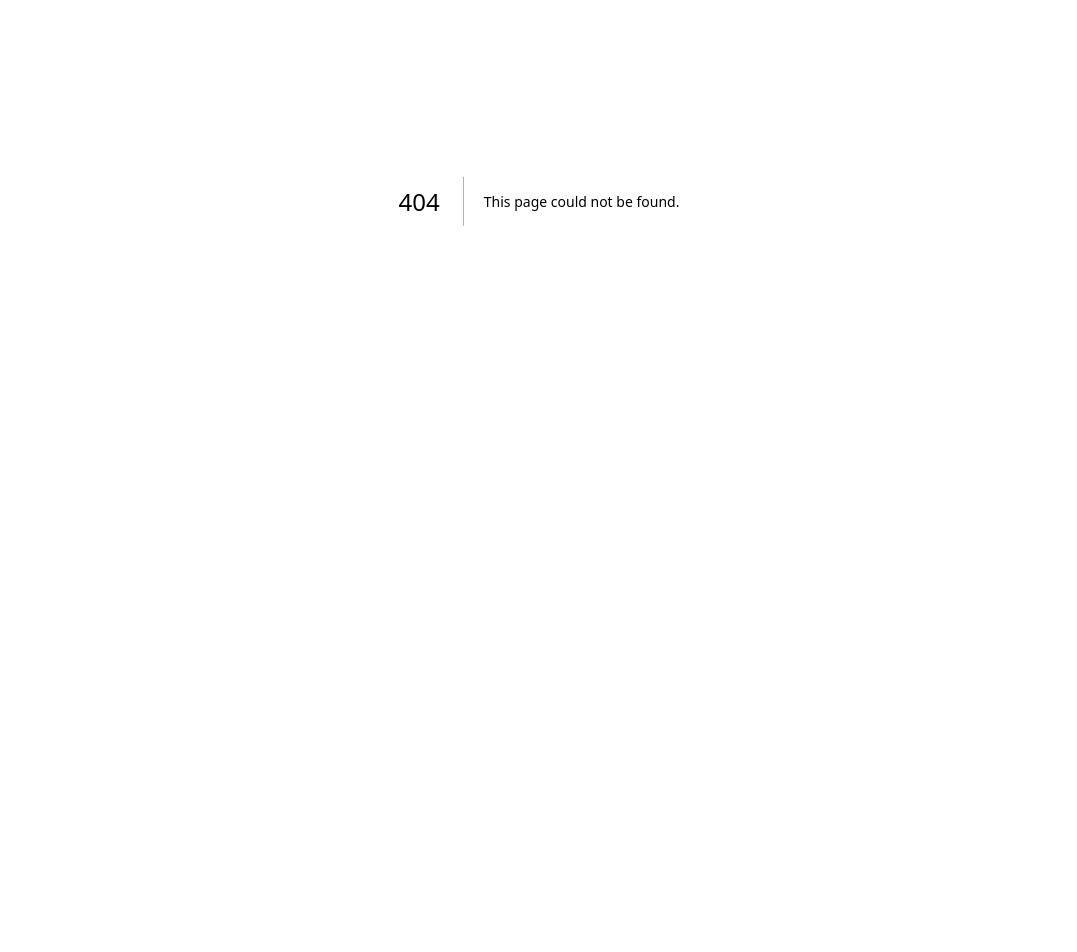
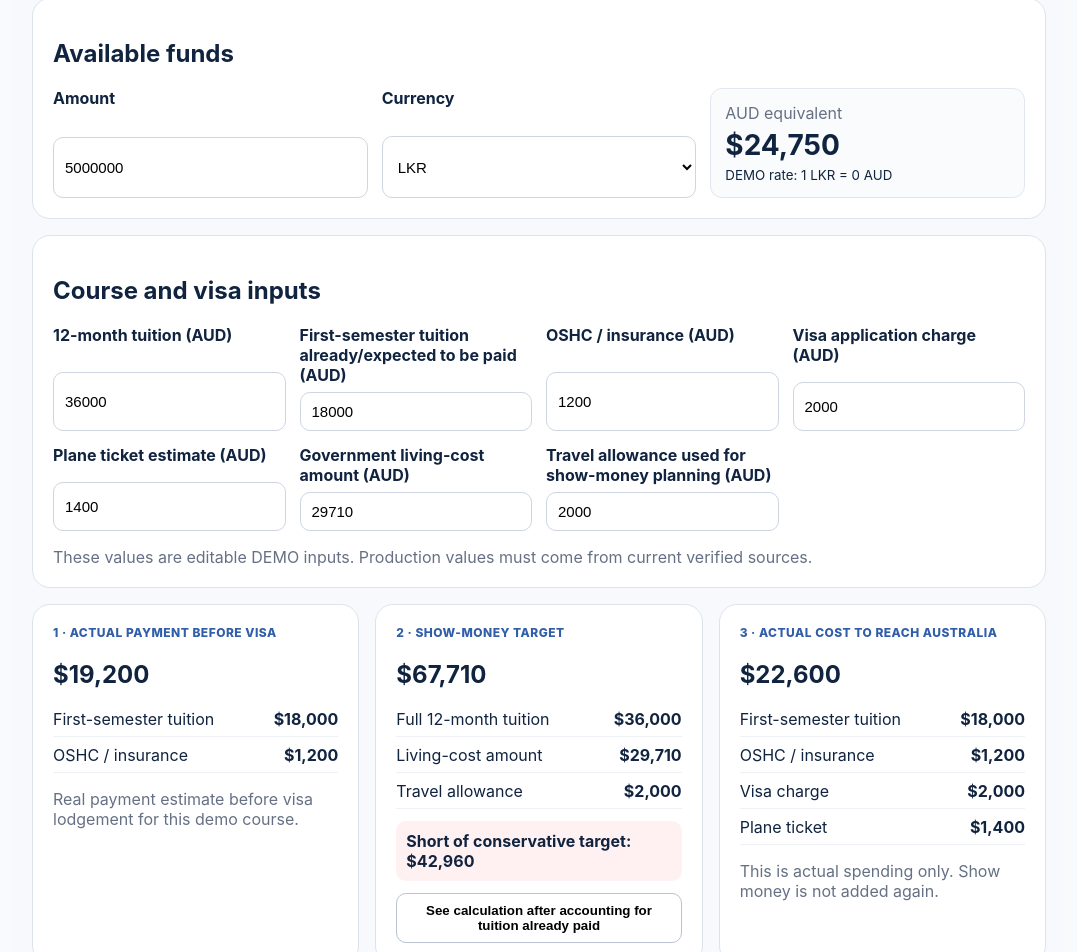
Before and after one commit to bkushen/unipath-australia, a Next.js app: page /local-v2/finance in a window 1280 px wide. Before the commit this address had no page. Shown: the part 199-1151 px from the top of the page, without its empty margins (101-1178 px from the left). Before the commit the page ends 800 px from the top, so only its background shows below. Built offline with nearby package versions, Linux system fonts and the light colour scheme.

Commit message:
Add interactive three-stage visa finance preview

```diff
--- /dev/null
+++ b/app/local-v2/finance/page.tsx
@@ -0,0 +1,189 @@
+"use client";
+
+import { useMemo, useState } from "react";
+import { demoSupportedCurrencies, getDemoRateToAud } from "@/lib/local-v2/exchange-rate-provider";
+import { calculateVisaFinance } from "@/lib/local-v2/visa-finance";
+
+const aud = (cents: number) =>
+  new Intl.NumberFormat("en-AU", {
+    style: "currency",
+    currency: "AUD",
+    maximumFractionDigits: 0,
+  }).format(cents / 100);
+
+const number = (value: number) =>
+  new Intl.NumberFormat("en-AU", { maximumFractionDigits: 2 }).format(value);
+
+export default function LocalVisaFinancePage() {
+  const [availableAmount, setAvailableAmount] = useState(5_000_000);
+  const [currency, setCurrency] = useState("LKR");
+  const [annualTuition, setAnnualTuition] = useState(36_000);
+  const [firstSemesterTuition, setFirstSemesterTuition] = useState(18_000);
+  const [oshc, setOshc] = useState(1_200);
+  const [visaFee, setVisaFee] = useState(2_000);
+  const [planeTicket, setPlaneTicket] = useState(1_400);
+  const [livingCost, setLivingCost] = useState(29_710);
+  const [travelAllowance, setTravelAllowance] = useState(2_000);
+  const [showReduced, setShowReduced] = useState(false);
+
+  const rate = getDemoRateToAud(currency);
+  const availableAudCents = Math.round(availableAmount * rate * 100);
+
+  const result = useMemo(
+    () =>
+      calculateVisaFinance({
+        annualTuitionCents: Math.round(annualTuition * 100),
+        firstSemesterTuitionCents: Math.round(firstSemesterTuition * 100),
+        oshcCents: Math.round(oshc * 100),
+        visaFeeCents: Math.round(visaFee * 100),
+        planeTicketCents: Math.round(planeTicket * 100),
+        governmentLivingCostCents: Math.round(livingCost * 100),
+        travelAllowanceCents: Math.round(travelAllowance * 100),
+        availableFundsAudCents: availableAudCents,
+      }),
+    [annualTuition, firstSemesterTuition, oshc, visaFee, planeTicket, livingCost, travelAllowance, availableAudCents],
+  );
+
+  const mainGap = result.conservativeSurplusOrShortfallCents;
+  const reducedGap = result.reducedSurplusOrShortfallCents;
+
+  return (
+    <main style={{ maxWidth: 1050, margin: "0 auto", padding: "32px 18px 72px", background: "#f7f9fc" }}>
+      <div style={{ marginBottom: 22 }}>
+        <span style={badgeStyle}>LOCAL DEMO DATA ONLY</span>
+        <h1 style={{ marginBottom: 8 }}>UniPath Visa Finance Preview</h1>
+        <p style={{ maxWidth: 800, color: "#586174" }}>
+          Three separate views: actual payment before visa, conservative show-money target, and total actual money spent to reach Australia.
+        </p>
+      </div>
+
+      <section style={sectionStyle}>
+        <h2>Available funds</h2>
+        <div style={gridStyle}>
+          <label style={labelStyle}>Amount
+            <input type="number" value={availableAmount} min={0} onChange={(e) => setAvailableAmount(Number(e.target.value))} style={inputStyle} />
+          </label>
+          <label style={labelStyle}>Currency
+            <select value={currency} onChange={(e) => setCurrency(e.target.value)} style={inputStyle}>
+              {demoSupportedCurrencies.map((item) => <option key={item}>{item}</option>)}
+            </select>
+          </label>
+          <div style={summaryBoxStyle}>
+            <span style={mutedStyle}>AUD equivalent</span>
+            <strong style={{ fontSize: 28 }}>{aud(availableAudCents)}</strong>
+            <small>DEMO rate: 1 {currency} = {number(rate)} AUD</small>
+          </div>
+        </div>
+      </section>
+
+      <section style={{ ...sectionStyle, marginTop: 16 }}>
+        <h2>Course and visa inputs</h2>
+        <div style={gridStyle}>
+          <MoneyInput label="12-month tuition" value={annualTuition} onChange={setAnnualTuition} />
+          <MoneyInput label="First-semester tuition already/expected to be paid" value={firstSemesterTuition} onChange={setFirstSemesterTuition} />
+          <MoneyInput label="OSHC / insurance" value={oshc} onChange={setOshc} />
+          <MoneyInput label="Visa application charge" value={visaFee} onChange={setVisaFee} />
+          <MoneyInput label="Plane ticket estimate" value={planeTicket} onChange={setPlaneTicket} />
+          <MoneyInput label="Government living-cost amount" value={livingCost} onChange={setLivingCost} />
+          <MoneyInput label="Travel allowance used for show-money planning" value={travelAllowance} onChange={setTravelAllowance} />
+        </div>
+        <p style={{ ...mutedStyle, marginBottom: 0 }}>
+          These values are editable DEMO inputs. Production values must come from current verified sources.
+        </p>
+      </section>
+
+      <div style={{ display: "grid", gridTemplateColumns: "repeat(auto-fit, minmax(290px, 1fr))", gap: 16, marginTop: 16 }}>
+        <section style={sectionStyle}>
+          <div style={stepStyle}>1 · ACTUAL PAYMENT BEFORE VISA</div>
+          <h2>{aud(result.beforeVisaActualSpendCents)}</h2>
+          <Breakdown rows={[
+            ["First-semester tuition", firstSemesterTuition],
+            ["OSHC / insurance", oshc],
+          ]} />
+          <p style={mutedStyle}>Real payment estimate before visa lodgement for this demo course.</p>
+        </section>
+
+        <section style={sectionStyle}>
+          <div style={stepStyle}>2 · SHOW-MONEY TARGET</div>
+          <h2>{aud(result.conservativeShowMoneyTargetCents)}</h2>
+          <Breakdown rows={[
+            ["Full 12-month tuition", annualTuition],
+            ["Living-cost amount", livingCost],
+            ["Travel allowance", travelAllowance],
+          ]} />
+          <StatusLine value={mainGap} labelPositive="Above conservative target" labelNegative="Short of conservative target" />
+          <button type="button" onClick={() => setShowReduced((value) => !value)} style={secondaryButtonStyle}>
+            {showReduced ? "Hide paid-tuition comparison" : "See calculation after accounting for tuition already paid"}
+          </button>
+          {showReduced && (
+            <div style={{ ...summaryBoxStyle, marginTop: 12 }}>
+              <span style={mutedStyle}>Optional comparison target</span>
+              <strong style={{ fontSize: 24 }}>{aud(result.reducedShowMoneyTargetCents)}</strong>
+              <span>Reduction: {aud(result.amountReducedByPaidTuitionCents)}</span>
+              <StatusLine value={reducedGap} labelPositive="Above comparison target" labelNegative="Short of comparison target" />
+              <small style={mutedStyle}>This does not replace UniPath's conservative default target.</small>
+            </div>
+          )}
+        </section>
+
+        <section style={sectionStyle}>
+          <div style={stepStyle}>3 · ACTUAL COST TO REACH AUSTRALIA</div>
+          <h2>{aud(result.actualCostToReachAustraliaCents)}</h2>
+          <Breakdown rows={[
+            ["First-semester tuition", firstSemesterTuition],
+            ["OSHC / insurance", oshc],
+            ["Visa charge", visaFee],
+            ["Plane ticket", planeTicket],
+          ]} />
+          <p style={mutedStyle}>This is actual spending only. Show money is not added again.</p>
+        </section>
+      </div>
+
+      <section style={{ ...sectionStyle, marginTop: 16 }}>
+        <h2>What UniPath will show on each course result</h2>
+        <p style={{ marginBottom: 0 }}>
+          Every recommended course can use its own tuition and provider payment data, so the three numbers change automatically when the student compares universities or courses.
+        </p>
+      </section>
+    </main>
+  );
+}
+
+function MoneyInput({ label, value, onChange }: { label: string; value: number; onChange: (value: number) => void }) {
+  return (
+    <label style={labelStyle}>{label} (AUD)
+      <input type="number" min={0} step={100} value={value} onChange={(e) => onChange(Number(e.target.value))} style={inputStyle} />
+    </label>
+  );
+}
+
+function Breakdown({ rows }: { rows: Array<[string, number]> }) {
+  return (
+    <div style={{ display: "grid", gap: 8 }}>
+      {rows.map(([label, value]) => (
+        <div key={label} style={{ display: "flex", justifyContent: "space-between", gap: 12, borderBottom: "1px solid #eef1f5", paddingBottom: 7 }}>
+          <span>{label}</span><strong>{aud(Math.round(value * 100))}</strong>
+        </div>
+      ))}
+    </div>
+  );
+}
+
+function StatusLine({ value, labelPositive, labelNegative }: { value: number; labelPositive: string; labelNegative: string }) {
+  const positive = value >= 0;
+  return (
+    <div style={{ marginTop: 12, marginBottom: 12, padding: 10, borderRadius: 10, background: positive ? "#ecfdf3" : "#fff1f2" }}>
+      <strong>{positive ? labelPositive : labelNegative}: {aud(Math.abs(value))}</strong>
+    </div>
+  );
+}
+
+const sectionStyle = { border: "1px solid #dde3ec", borderRadius: 18, padding: 20, background: "#fff" } as const;
+const gridStyle = { display: "grid", gridTemplateColumns: "repeat(auto-fit, minmax(230px, 1fr))", gap: 14 } as const;
+const labelStyle = { display: "grid", gap: 7, fontWeight: 650 } as const;
+const inputStyle = { border: "1px solid #cfd6e1", borderRadius: 10, padding: "10px 11px", fontSize: 15, background: "#fff" } as const;
+const summaryBoxStyle = { display: "grid", gap: 5, border: "1px solid #e2e7ef", borderRadius: 12, padding: 14, background: "#fafbfc" } as const;
+const mutedStyle = { color: "#667085" } as const;
+const badgeStyle = { display: "inline-block", padding: "6px 10px", borderRadius: 999, background: "#fff2cc", fontWeight: 750, fontSize: 12 } as const;
+const stepStyle = { color: "#315ea8", fontWeight: 800, fontSize: 12, letterSpacing: ".04em" } as const;
+const secondaryButtonStyle = { border: "1px solid #b9c3d2", borderRadius: 10, padding: "9px 12px", background: "#fff", cursor: "pointer", fontWeight: 700 } as const;
```
